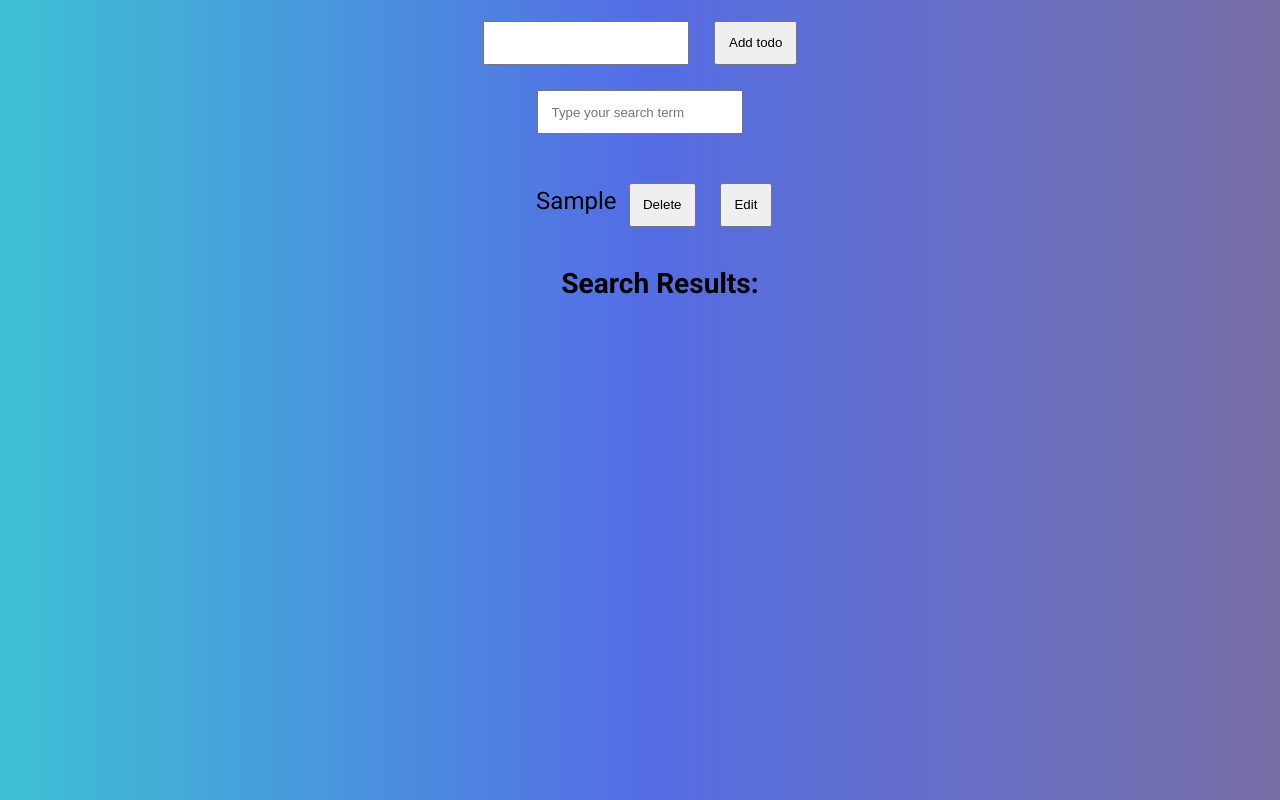
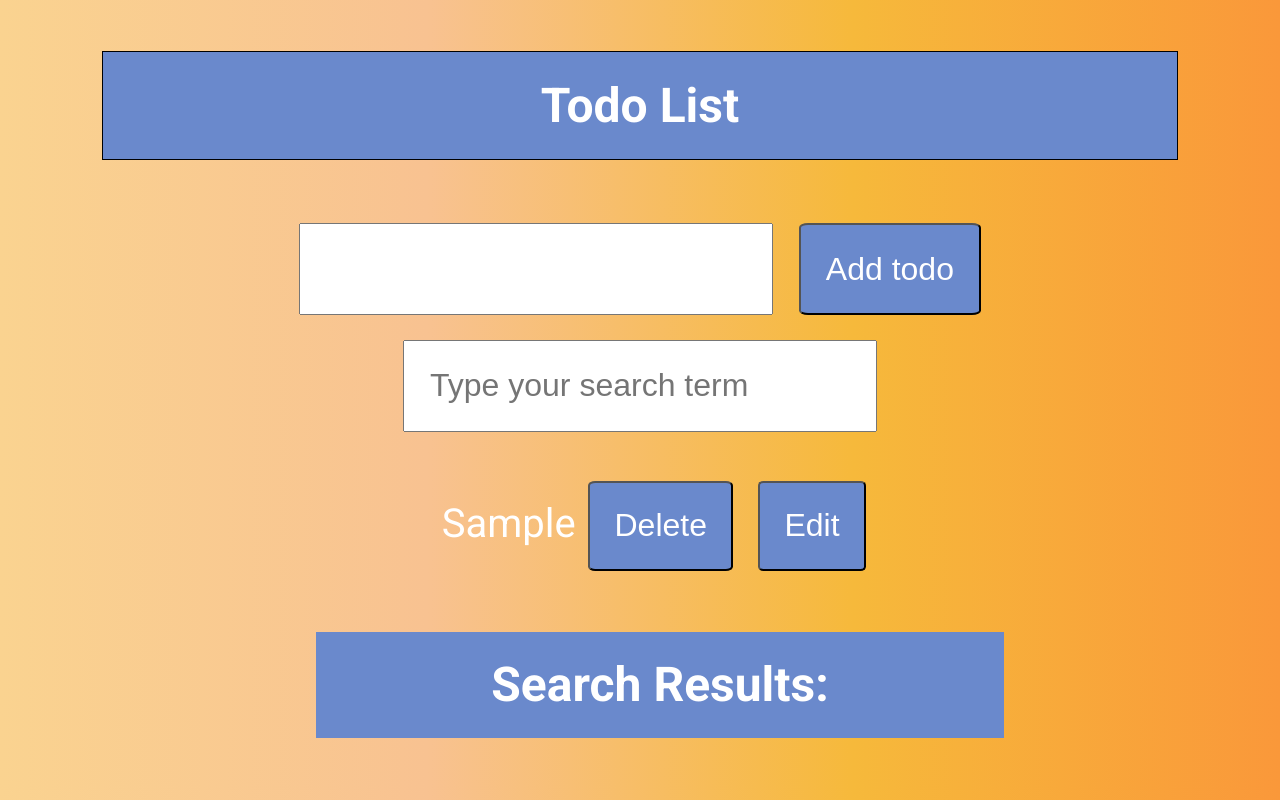
Before and after one commit to michaelohalloran/react-todo, a React (Create React App) app: page / in a window 1280 px wide. Both pictures are taken after typing "Sample" into the empty fields and a click on the button "Add todo". Built offline with nearby package versions, Linux system fonts and the light colour scheme; the HTML template or start-up script is replaced by a standard one.

Commit message:
add input live updating placeholder and overall styles

```diff
--- a/src/App.css
+++ b/src/App.css
@@ -1,7 +1,12 @@
 body {
     text-align: center;
     /* background-color: #e15f41; */
-    background: linear-gradient(to right,#3dc1d3, #546de5,#786fa6);
+    /* BLUE/GREEN: */
+    /* background: linear-gradient(to right,#3dc1d3, #546de5,#786fa6); */
+
+    /* FRENCH PALETTE, melon, squash, etc.: */
+    background: linear-gradient(to right,#fad390, #f8c291,#f6b93b, #fa983a);
+
     /* background: linear-gradient(to right, #e15f41,#f5cd79, #546de5,#786fa6); */
     /* background-repeat: no-repeat; */
     /* background: linear-gradient(to right, red,orange, yellow, green); */
@@ -10,17 +15,55 @@ body {
 
 }
 
+:root {
+    --blue: rgba(106, 137, 204,1.0);
+    --header-pos: 4% auto;
+    --header-padding: 2%;
+}
+
+.title {
+    border: 1px solid black;
+    margin: var(--header-pos);
+    width: 80vw;
+    color: white;
+    background-color: var(--blue);
+    padding: var(--header-padding);
+}
+
+.search-header {
+    font-size: 3rem;
+    margin: var(--header-pos);
+    color: white;
+    background-color: var(--blue);
+    padding: var(--header-padding);
+    width: 50vw;
+}
+
 button, input {
     margin: 1%;
-    padding: 1%;
+    padding: 2%;
+    font-size: 2rem;
+}
+
+button {
+    cursor: pointer;
+    color: white;
+    background-color: var(--blue);
+    border-radius: 5%;
 }
 
 button:hover {
-    background: red;
+    background: white;
+    color: rgba(106, 137, 204,1.0);
 }
 
 .list-item {
-    display: inline-block;
+    margin: 2% auto;
+}
+
+.list-text {
+    color: white;
+    font-size: 2.5rem;
 }
 
 .search-results, .todo-list {
--- a/src/App.js
+++ b/src/App.js
@@ -86,7 +86,9 @@ class App extends Component {
     editedTodos[editIndex] = singleTodo;
 
     this.setState({
-      todos: editedTodos
+      todos: editedTodos,
+      //this will be used as the input value and placeholder (so user can start typing from what the todo already says)
+      updatingTodoText: singleTodo.text
     });
   }
 
@@ -100,51 +102,26 @@ class App extends Component {
     console.log('singleTodo is :', singleTodo);
     console.log('updatedTodos are :', updatedTodos);
 
-    this.setState({todos: updatedTodos});
-
-
-    //NOT WORKING, updating all todos to be same text
-    //set editing status to false, add updatedTodo to todos array
-    // const updatedTodos = todos.map((todo, idx)=> {
-    //   if(idx = this.state.updatingTodoIdx) {
-    //     todo = updatingTodo;
-    //   }
-    //   return todo;
-    // });
-
-    //******************** */
-    //alternative: find index of updatingTodo
-    // const updatedTodo = todos.find(todo=>todos[this.state.updatingTodoIdx] = this.state.updatingTodo);
-
-    // this.setState({
-    //   // todos: updatedTodos
-    //   todos: [...todos, updatedTodo]
-    // });
+    this.setState({todos: updatedTodos, updatingTodoText: ''});
   }
 
   handleChangeTodo = (e, idx)=> {
-    // console.log('handleChange index :', e.target.value, idx);
+    console.log('handleChange e.target.value:', e.target.value);
+    console.log('handleChange todo text:', this.state.todos[idx].text);
+
     this.setState({
       updatingTodoText: e.target.value,
       updatingTodoIdx: idx
     });
   }
 
-  // handleSearch = e=> {
-  //   e.preventDefault();
-  //   const name = e.target.name;
-  //   this.setState({
-  //     [name]: [...this.state[name], this.state.searchText],
-  //     searchText: ''
-  //   });
-  // }
-
   render() {
 
-    const {searchResults, searchText, value, todoErrorMsg, editing} = this.state;
+    const {searchResults, searchText, value, todoErrorMsg, editing, updatingTodoText} = this.state;
 
     return (
       <div>
+        <h1 className="title">Todo List</h1>
 
         <AddTodoForm
           onSubmit={this.handleSubmit}
@@ -167,6 +144,7 @@ class App extends Component {
           msg={todoErrorMsg}
           updateTodo={this.updateTodo}
           handleChangeTodo={this.handleChangeTodo}
+          updatingTodoText={updatingTodoText}
         />
 
         <SearchResults searchResults={searchResults}/>
--- a/src/ListItem.js
+++ b/src/ListItem.js
@@ -2,10 +2,19 @@ import React from 'react';
 // import Button from './Button';
 
 const ListItem = props => {
-    const {index, text, onDeleteClick, onEditClick, editing, updateTodo, handleChangeTodo} = props;
+    const {
+        index,
+        text,
+        onDeleteClick,
+        onEditClick,
+        editing,
+        updateTodo,
+        handleChangeTodo,
+        updatingTodoText,
+    } = props;
     return (
-        <li>
-            {text}
+        <li className="list-item">
+            <span className="list-text">{text}</span>
             {/* this logs the index: */}
             <button index={index} value="Delete" onClick={()=>onDeleteClick(index)}>Delete</button>
             <button index={index} value="Edit" onClick={()=>onEditClick(index)}>Edit</button>
@@ -14,7 +23,10 @@ const ListItem = props => {
             {/* if editing is true, render a form to allow the update */}
             {editing &&
                 <form onSubmit={(e)=>updateTodo(e)}>
-                    <input onChange={(event)=>handleChangeTodo(event, index)} placeholder={text}/>
+                    <input
+                        onChange={(event)=>handleChangeTodo(event, index)}
+                        value={updatingTodoText}
+                    />
                     <button>Update your todo</button>
                 </form>
             }
--- a/src/SearchResults.js
+++ b/src/SearchResults.js
@@ -7,7 +7,7 @@ const SearchResults = ({searchResults})=> {
 
     return (
         <ul className="search-results">
-            <h3>Search Results:</h3>
+            <h3 className="search-header">Search Results:</h3>
             {results}
         </ul>
     );
--- a/src/TodoList.js
+++ b/src/TodoList.js
@@ -3,7 +3,7 @@ import ListItem from './ListItem';
 
 
 const TodoList = props => {
-    const {todos, onDeleteClick,onEditClick, msg, updateTodo, handleChangeTodo} = props;
+    const {todos, onDeleteClick,onEditClick, msg, updateTodo, handleChangeTodo, updatingTodoText} = props;
     const items = todos.map((todo,index)=> (
         <ListItem
             key={index}
@@ -15,6 +15,7 @@ const TodoList = props => {
             text={todo.text}
             updateTodo={updateTodo}
             handleChangeTodo={handleChangeTodo}
+            updatingTodoText={updatingTodoText}
         />
     ));
 
```
